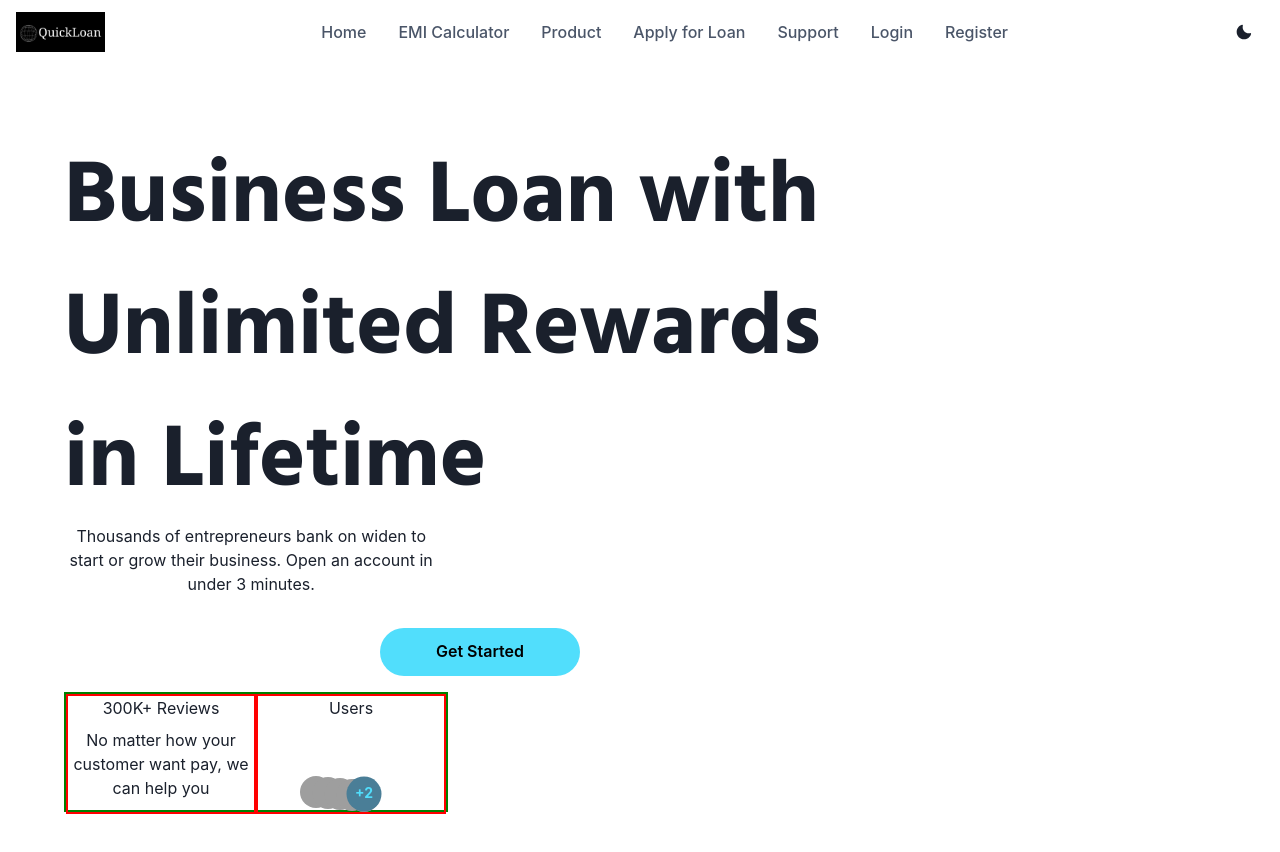
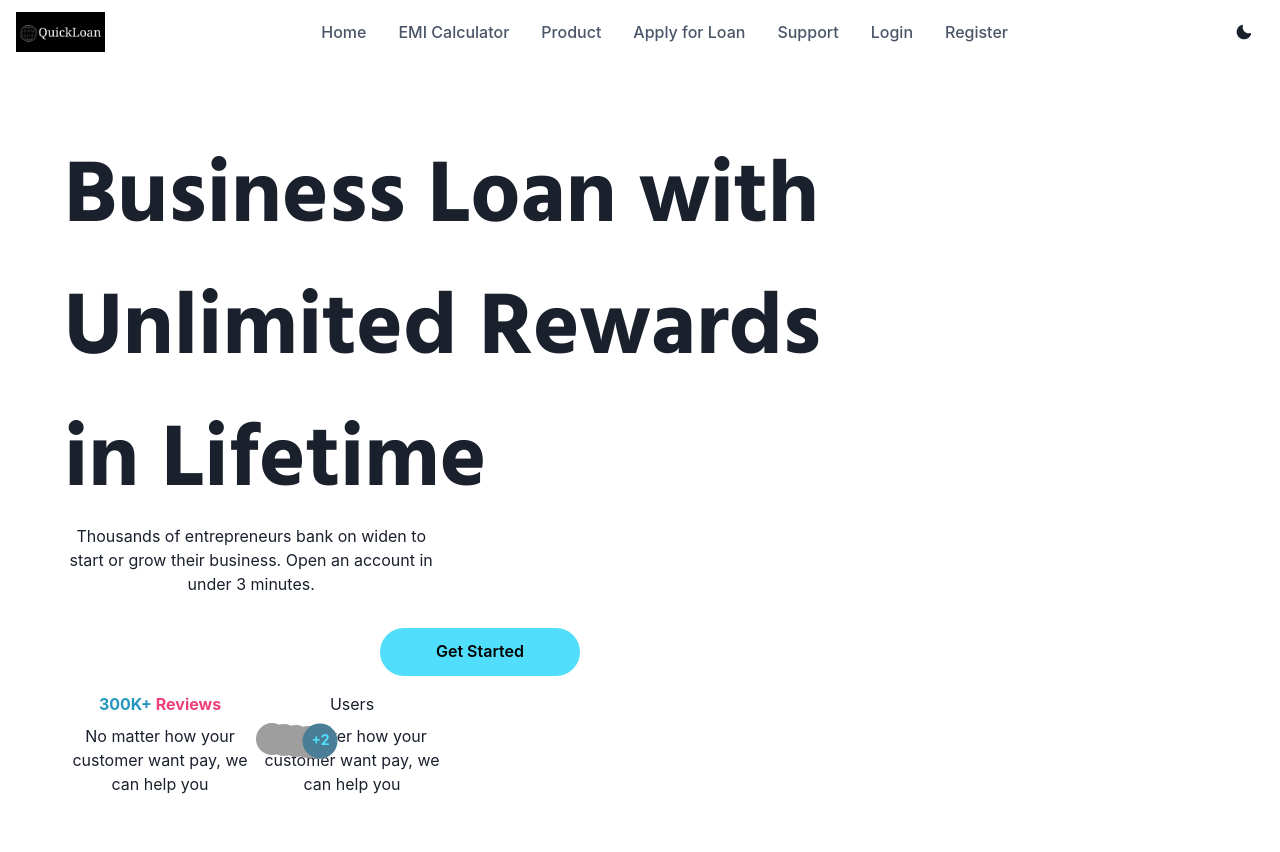
Before and after one commit to sagardeswal123/decorous-lake-5250, a React (Create React App) app in the folder project/: page / in a window 1280 px wide. Shown: the top 852 px of the page. Built offline with nearby package versions, Linux system fonts and the light colour scheme; grey boxes are pictures that could not be loaded.

Commit message:
Home Review

```diff
--- a/project/src/Components/UserIconList.jsx
+++ b/project/src/Components/UserIconList.jsx
@@ -7,9 +7,10 @@ const UserIconList = ({ users }) => {
     <Flex
       direction="row"
       position="absolute"
-      left="25%"
-      top="20px"
+      left="21.6%"
+      top="-33px"
       spacing="10px"
+      marginBottom="40px"
     >
       {users.slice(0, 5).map((user, index) => (
         <Box
--- a/project/src/Pages/HomePage.jsx
+++ b/project/src/Pages/HomePage.jsx
@@ -1,6 +1,6 @@
 import React from "react";
 import styles from "./HomePage.module.css";
-import { Button,Box,Stack } from "@chakra-ui/react";
+import { Button, Box, Stack } from "@chakra-ui/react";
 import UserIconList from "../Components/UserIconList";
 
 const users = [
@@ -59,29 +59,18 @@ const HomePage = () => {
           Get Started
         </Button>
       </div>
-      <Box
-      width="30%"
-      height="120px"
-      border="2px solid green"
-      margin= "5%"
-      display="flex"
-      >
-      <Stack
-      border={"2px solid red"}
-      width={250}
-      height={120}
-      >
-      <h1>300K+<span>   Reviews</span></h1>
-      <h3>No matter how your customer want pay, we can help you</h3>
-      </Stack>
-      <Stack
-      border={"2px solid red"}
-      width={250}
-      height={120}
-      >
-      <UserIconList users={users}/>
-      <h2>Users</h2>
-      </Stack>
+      <Box width="30%" height="120px" margin="5%" display="flex">
+        <Stack width={250} height={120}>
+          <h1 style={{ color: "#2596be", fontWeight: "bold" }}>
+            300K+<span style={{ color: "#EC407A" }}> Reviews</span>
+          </h1>
+          <h3>No matter how your customer want pay, we can help you</h3>
+        </Stack>
+        <Stack width={250} height={120}>
+          <UserIconList users={users} />
+          <h2>Users</h2>
+          <h3>No matter how your customer want pay, we can help you</h3>
+        </Stack>
       </Box>
 
       {/* {remainingCount > 0 && (
```
